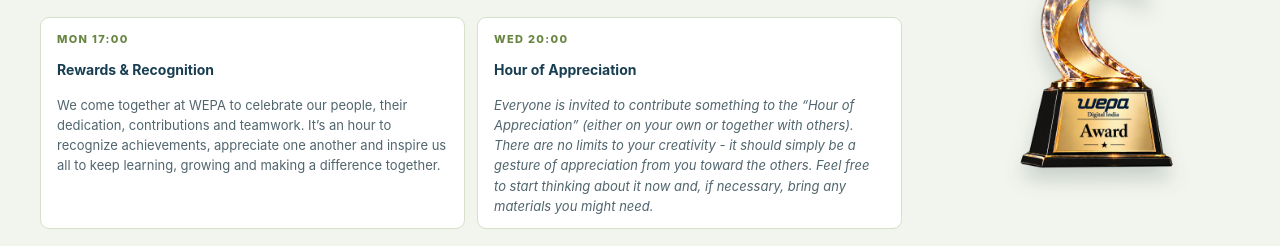
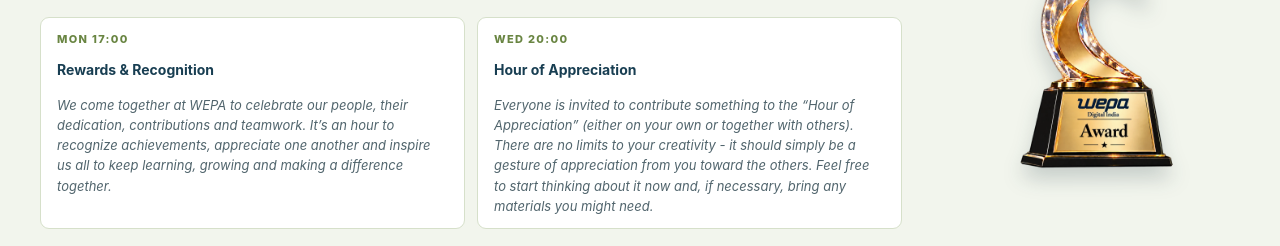
Before and after one commit to maxmit81/wepa-india-new-heights-2026, a plain HTML site: page docs/index.html in a window 1280 px wide. Shown: the part 4678-4924 px from the top of the page. Drawn offline with Linux system fonts and the light colour scheme; no server answers.

Commit message:
Match recognition message italic styling

```diff
--- a/docs/index.html
+++ b/docs/index.html
@@ -143,7 +143,7 @@
 <h2>Celebrate the climb.</h2>
 <p>Big wins, bold ideas, and the people who make them happen deserve their moment in the spotlight. Join us as we celebrate the teammates taking WEPA India to new heights!</p>
 <div class="recognition-times">
-<div><span>MON 17:00</span><b>Rewards &amp; Recognition</b><p class="recognition-description">We come together at WEPA to celebrate our people, their dedication, contributions and teamwork. It’s an hour to recognize achievements, appreciate one another and inspire us all to keep learning, growing and making a difference together.</p></div>
+<div><span>MON 17:00</span><b>Rewards &amp; Recognition</b><p class="recognition-description"><em>We come together at WEPA to celebrate our people, their dedication, contributions and teamwork. It’s an hour to recognize achievements, appreciate one another and inspire us all to keep learning, growing and making a difference together.</em></p></div>
 <div><span>WED 20:00</span><b>Hour of Appreciation</b><p class="appreciation-invite"><em>Everyone is invited to contribute something to the “Hour of Appreciation” (either on your own or together with others). There are no limits to your creativity - it should simply be a gesture of appreciation from you toward the others. Feel free to start thinking about it now and, if necessary, bring any materials you might need.</em></p></div>
 </div>
 </div>
```
